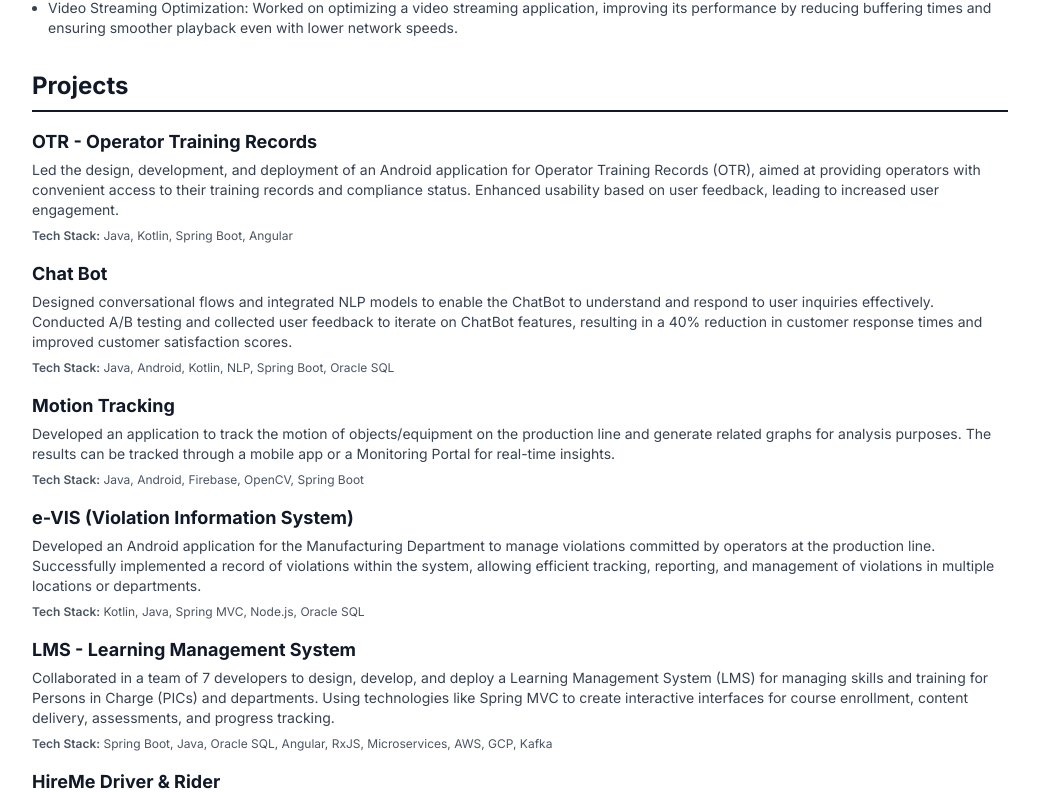
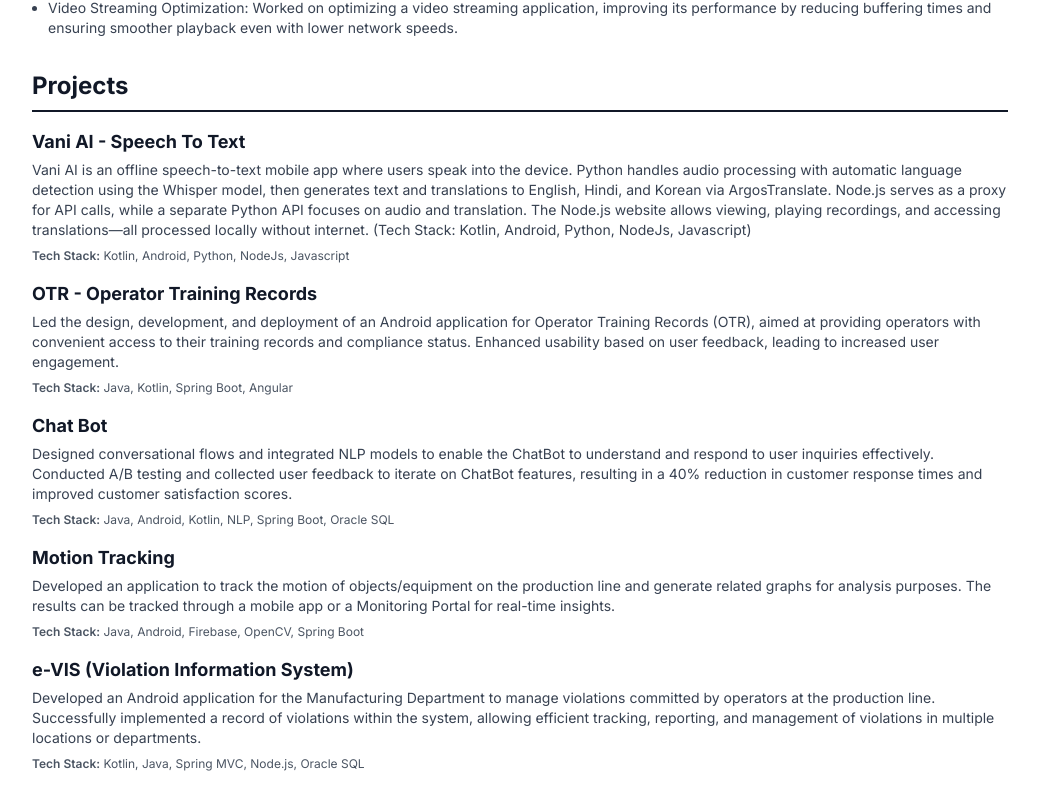
Before and after one commit to debarunlahiri/debarunlahiri-web, a Next.js app: page / in a window 1280 px wide. Shown: the part 1700-2492 px from the top of the page, without its empty margins (120-1159 px from the left). Built offline with nearby package versions, Linux system fonts and the light colour scheme; no server answers.

Commit message:
Add Vani AI project to Projects component with detailed description and tech stack

```diff
--- a/components/Projects.tsx
+++ b/components/Projects.tsx
@@ -2,6 +2,11 @@
 
 const Projects = () => {
   const projects = [
+    {
+      name: 'Vani AI - Speech To Text',
+      description: 'Vani AI is an offline speech-to-text mobile app where users speak into the device. Python handles audio processing with automatic language detection using the Whisper model, then generates text and translations to English, Hindi, and Korean via ArgosTranslate. Node.js serves as a proxy for API calls, while a separate Python API focuses on audio and translation. The Node.js website allows viewing, playing recordings, and accessing translations—all processed locally without internet. (Tech Stack: Kotlin, Android, Python, NodeJs, Javascript)',
+      techStack: ['Kotlin', 'Android', 'Python', 'NodeJs', 'Javascript']
+    },
     {
       name: 'OTR - Operator Training Records',
       description: 'Led the design, development, and deployment of an Android application for Operator Training Records (OTR), aimed at providing operators with convenient access to their training records and compliance status. Enhanced usability based on user feedback, leading to increased user engagement.',
```
